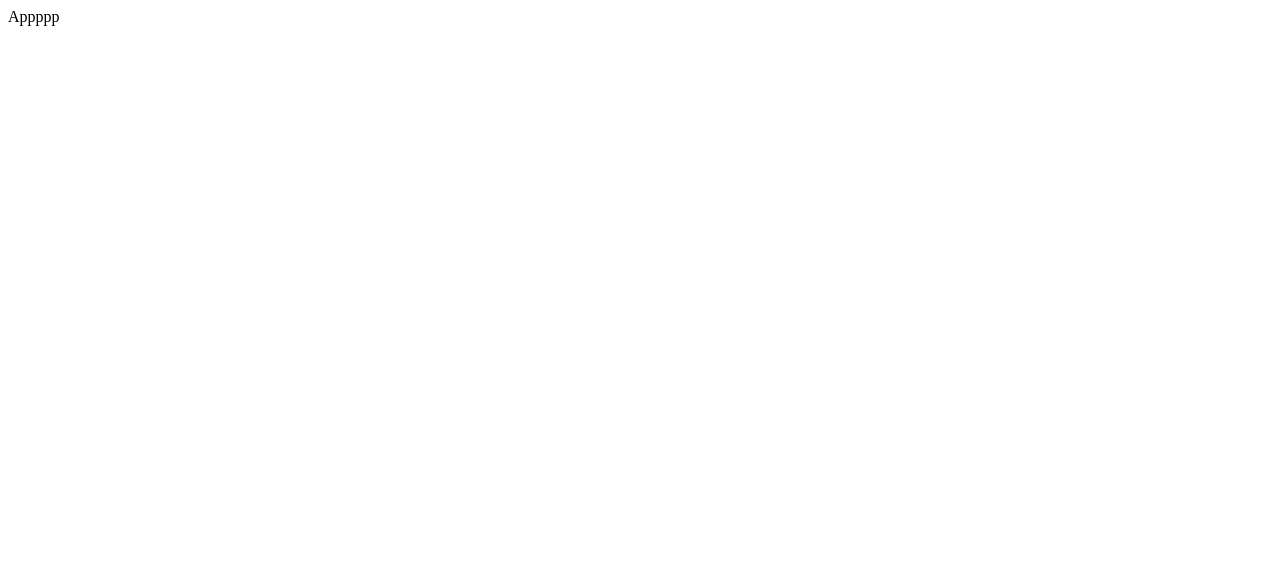
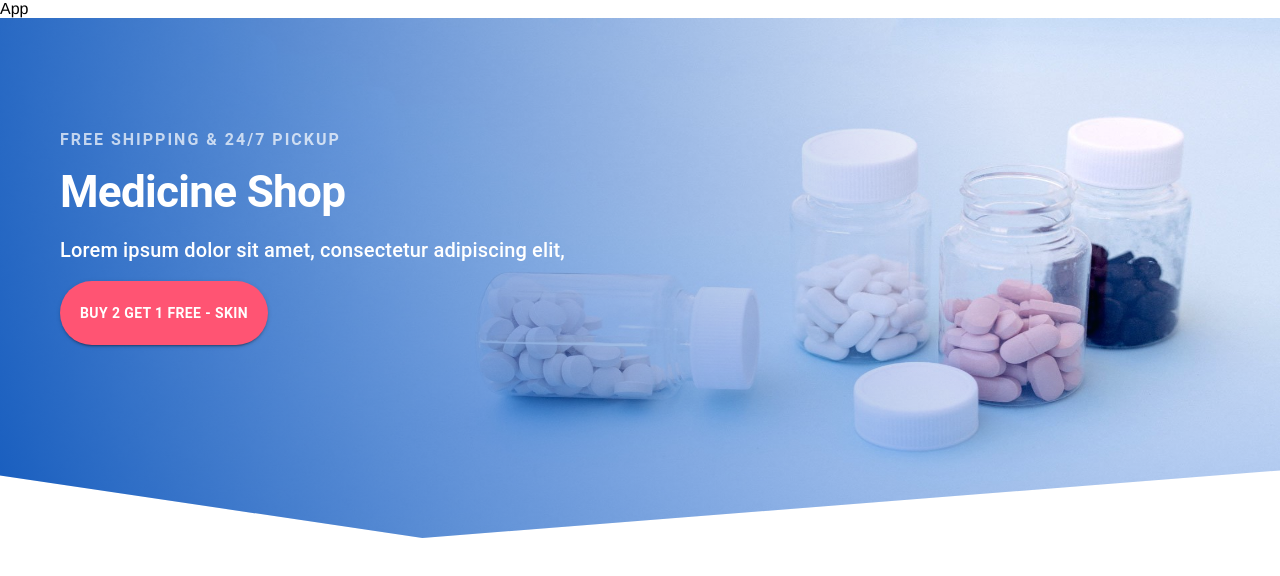
Before and after one commit to jahnavikedia/pharmacy-site, a React (Create React App) app in the folder client/: page / in a window 1280 px wide. Shown: the top 576 px of the page. Built offline with nearby package versions, Linux system fonts and the light colour scheme.

Commit message:
added landing page header

```diff
--- /dev/null
+++ b/client/src/App.css
@@ -0,0 +1,10 @@
+.pl_60 {
+  padding-left: 60px !important;
+}
+.pt_60 {
+  padding-top: 60px !important;
+}
+body {
+  margin: 0 !important;
+  font-family: "Montserrat", Helvetica, Arial, Lucida, sans-serif;
+}
--- /dev/null
+++ b/client/src/App.js
@@ -0,0 +1,15 @@
+import React from 'react'
+import Home from './components/Home/Home'
+
+import './App.css'
+
+const App = () => {
+    return (
+        <>
+            App
+            <Home />
+        </>
+    )
+}
+
+export default App
--- a/client/src/components/App.js
+++ /dev/null
@@ -1,11 +0,0 @@
-import React from 'react'
-
-const App = () => {
-    return (
-        <div>
-            Appppp
-        </div>
-    )
-}
-
-export default App
--- /dev/null
+++ b/client/src/components/Home/Home.css
@@ -0,0 +1,50 @@
+.home_header {
+  background-image: radial-gradient(
+      circle at top right,
+      rgba(255, 255, 255, 0) 20%,
+      rgba(1, 77, 183, 0.9) 100%
+    ),
+    url(../../assets/images/pharmacy_home.jpg);
+  min-height: 65vh;
+  color: white;
+  background-repeat: no-repeat;
+  background-size: 100% 100%;
+  clip-path: polygon(0% 0%, 100% 0, 100% 87%, 33% 100%, 0 88%);
+}
+
+.home_header_container {
+  padding-top: 110px !important;
+}
+
+.home_header_headline {
+  font-weight: 600 !important;
+  text-transform: uppercase !important;
+  font-size: 16px !important;
+  color: rgba(255, 255, 255, 0.7) !important;
+  letter-spacing: 2px !important;
+  line-height: 1.5em !important;
+  padding-bottom: 10px;
+}
+
+.home_header_title {
+  font-weight: 700 !important;
+  font-size: 44px !important;
+  line-height: 1.4em !important;
+  padding-bottom: 10px !important;
+}
+
+.home_header_description {
+  padding-bottom: 15px !important;
+}
+
+.home_header_button {
+  border-radius: 100px !important;
+  font-size: 14px;
+  font-weight: 700 !important;
+  background-color: #ff5473 !important;
+  padding: 20px !important;
+}
+
+button:hover {
+  background-color: #ff6b86 !important;
+}
--- /dev/null
+++ b/client/src/components/Home/Home.js
@@ -0,0 +1,30 @@
+import React from 'react'
+import Grid from '@material-ui/core/Grid';
+import { Typography,Button, Container } from '@material-ui/core';
+import './Home.css'
+
+const Home = () => {
+    return (
+        <Grid>
+            <Grid className="home_header" item xs={12}>
+                <Container className="pl_60 home_header_container">
+                    <Grid container>
+                        <Typography className='home_header_headline' variant='h6'>FREE SHIPPING & 24/7 PICKUP</Typography>
+                    </Grid>
+                    <Grid container>
+                        <Typography className='home_header_title' variant='h1'>Medicine Shop</Typography>
+                    </Grid>
+                    <Grid container>
+                        <Typography variant='h6' className='home_header_description' >Lorem ipsum dolor sit amet, consectetur adipiscing elit,</Typography>
+                    </Grid>
+                    <Grid container >
+                        <Button variant="contained" color="secondary" className="home_header_button">Buy 2 Get 1 Free - Skin</Button>
+                        {/* <a className="home_header_button">Buy 2 Get 1 Free - Skin</a> */}
+                    </Grid>
+                </Container>
+            </Grid>
+        </Grid>
+    )
+}
+
+export default Home;
--- a/client/src/index.js
+++ b/client/src/index.js
@@ -1,5 +1,5 @@
 import React from 'react'
 import ReactDOM from 'react-dom'
-import App from './components/App'
+import App from './App'
 
 ReactDOM.render(<App />,document.querySelector('#root'));
```
Also changed, not shown: client/src/assets/images/pharmacy_home.jpg (added).
